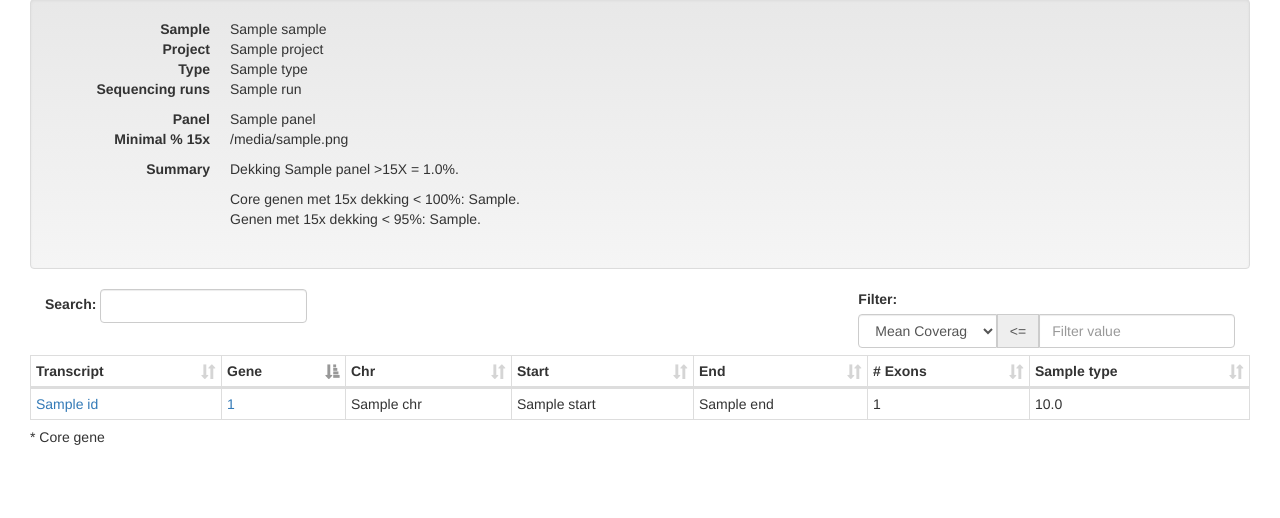
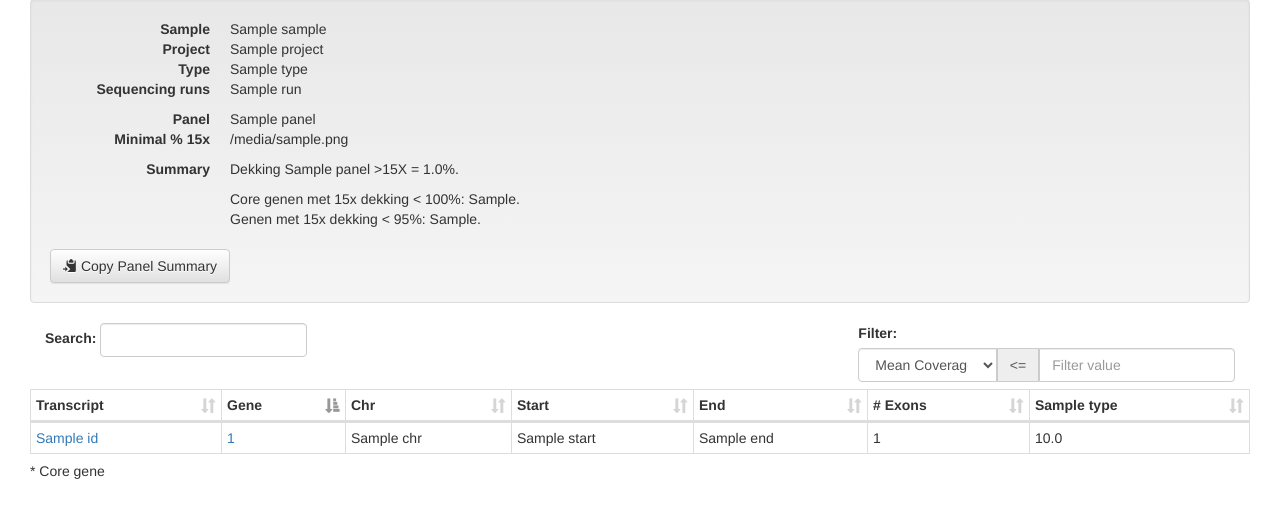
Before and after one commit to UMCUGenetics/ExonCov, a Flask app: template ExonCov/templates/sample_panel.html in a window 1280 px wide. Shown: the part 213-731 px from the top of the page. Run offline with Flask 2, Linux system fonts and the light colour scheme; the template is opened without the code that fills it: most values are stand-ins (such as "Sample title", 1, 10 or a date in 2020); parts of the project's set-up code (start-up, migrations or seed data) failed here and were passed over; some libraries are stand-ins or nearby versions.

Commit message:
Add copy to clipboard function and panel summary textarea

```diff
--- a/ExonCov/templates/sample_panel.html
+++ b/ExonCov/templates/sample_panel.html
@@ -33,7 +33,33 @@
             {% endif %}
         </dd>
     </dl>
+    <button type="button" class="btn btn-default" onclick="copy_panel_summary_text()">
+        <span class="glyphicon glyphicon-copy" aria-hidden="true"></span> Copy Panel Summary
+    </button>
 </div>
+
+<!-- Repeat content of above div in textarea to allow copy to clipboard -->
+<textarea id="panel_summary_text" style="display:none;">
+    Sample: {{ sample.name }}
+    Project: {{ sample.project }}
+    Type: {{ sample.type }}
+    Sequencing runs: {% for run in sample.sequencing_runs %}{{ run }} {% endfor %}
+    Panel: {{ panel.name_version }}
+    Minimal % 15x: {{ panel.coverage_requirement_15 }}
+    Summary: Dekking {{ panel.name_version }} >15X = {{ panel_summary['measurement_percentage15']|float|round(2) }}%.
+    {% if panel.core_genes %}
+        {% if panel_summary['core_genes'] %}
+            Core genen met 15x dekking < 100%: {{panel_summary['core_genes']}}.
+        {% else %}
+            Core genen met 15x dekking < 100%: geen.
+        {% endif %}
+    {% endif %}
+    {% if panel_summary['genes_15'] %}
+        Genen met 15x dekking < 95%: {{panel_summary['genes_15']}}.
+    {% else %}
+        Genen met 15x dekking < 95%: geen.
+    {% endif %}
+</textarea>
 
 {{ render_sample_datatable_form() }}
 
@@ -81,6 +107,7 @@
 {% if panel.core_genes %}
     * Core gene
 {% endif %}
+
 {% endblock %}
 
 {% block custom_javascript %}
@@ -117,5 +144,20 @@ $.fn.dataTable.ext.search.push(
         dataTable.draw();
     });
 });
+
+function copy_panel_summary_text() {
+     /* Get the text field and select */
+    var panelSummaryText = document.getElementById("panel_summary_text");
+    panelSummaryText.select();
+
+    /* Cleanup lines from textfield */
+    var panelSummaryArray = panelSummaryText.value.trim().split('\n').filter(line => /\S/.test(line));
+    panelSummaryText = panelSummaryArray.map(line => line.trim()).join('\n');
+
+     /* Copy the text inside the text field */
+    navigator.clipboard.writeText(panelSummaryText);
+}
+
 </script>
+
 {% endblock %}
```
Lines whose indentation alone changed are shown as unchanged.
